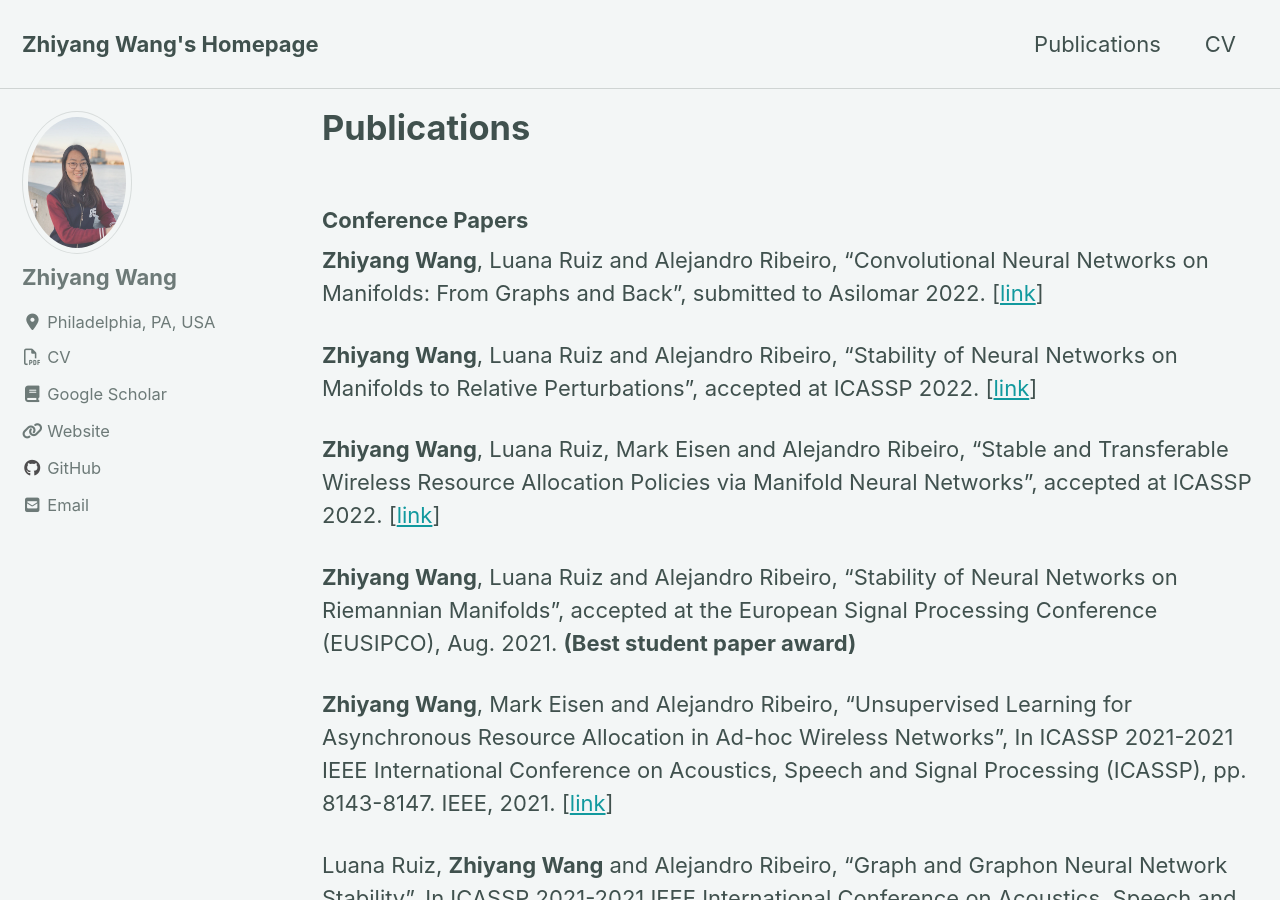
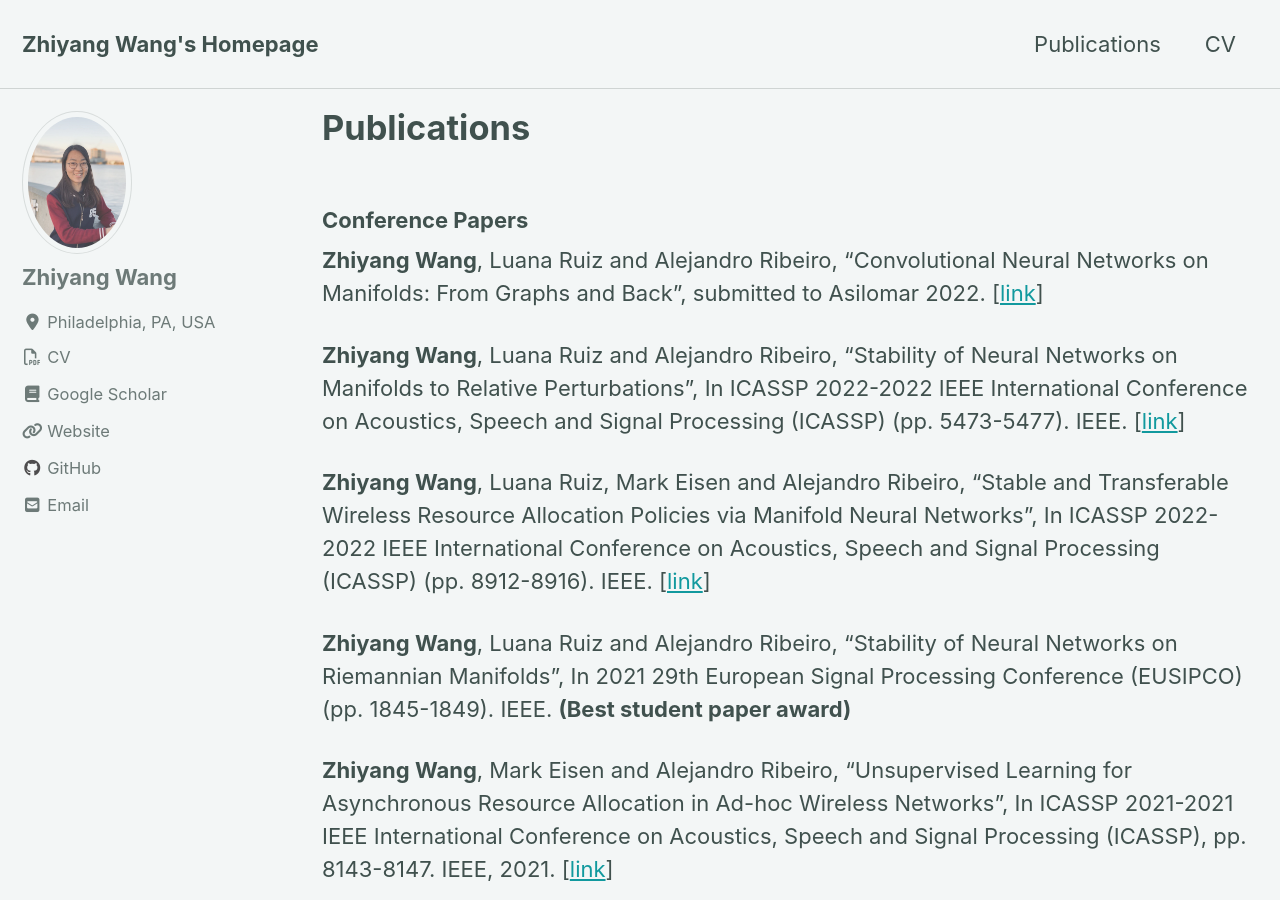
Before and after one commit to Zhiyang43/zhiyang43.github.io, a Jekyll site: the page built from _pages/publications.md, in a window 1280 px wide and 900 px high. Built offline with Jekyll 4.4.1, drawn with Linux system fonts in a browser that asks for light colours; cached includes are drawn as plain includes; nearby versions of some CDN libraries; some of the changed text lies outside the part shown.

Commit message:
Update publications.md

```diff
--- a/_pages/publications.md
+++ b/_pages/publications.md
@@ -12,12 +12,12 @@ author_profile: true
 <b>Zhiyang Wang</b>, Luana Ruiz and Alejandro Ribeiro, "Convolutional Neural Networks on Manifolds: From Graphs and Back", submitted to Asilomar 2022.  [[link](/Papers/convolution-asilomar2022.pdf)]<br>
 
 
-<b>Zhiyang Wang</b>, Luana Ruiz and Alejandro Ribeiro, "Stability of Neural Networks on Manifolds to Relative Perturbations", accepted at ICASSP 2022.  [[link](/Papers/stability_ICASSP2022.pdf)]<br>
+<b>Zhiyang Wang</b>, Luana Ruiz and Alejandro Ribeiro, "Stability of Neural Networks on Manifolds to Relative Perturbations", In ICASSP 2022-2022 IEEE International Conference on Acoustics, Speech and Signal Processing (ICASSP) (pp. 5473-5477). IEEE.  [[link](/Papers/stability_ICASSP2022.pdf)]<br>
 
 
-<b>Zhiyang Wang</b>, Luana Ruiz, Mark Eisen and Alejandro Ribeiro, "Stable and Transferable Wireless Resource Allocation Policies via Manifold Neural Networks", accepted at ICASSP 2022.  [[link](/Papers/Stable-icassp2022.pdf)]<br>
+<b>Zhiyang Wang</b>, Luana Ruiz, Mark Eisen and Alejandro Ribeiro, "Stable and Transferable Wireless Resource Allocation Policies via Manifold Neural Networks", In ICASSP 2022-2022 IEEE International Conference on Acoustics, Speech and Signal Processing (ICASSP) (pp. 8912-8916). IEEE.  [[link](/Papers/Stable-icassp2022.pdf)]<br>
 
-<b>Zhiyang Wang</b>, Luana Ruiz and Alejandro Ribeiro, "Stability of Neural Networks on Riemannian Manifolds", accepted at the European Signal Processing Conference (EUSIPCO), Aug. 2021. <b>(Best student paper award)</b>
+<b>Zhiyang Wang</b>, Luana Ruiz and Alejandro Ribeiro, "Stability of Neural Networks on Riemannian Manifolds", In 2021 29th European Signal Processing Conference (EUSIPCO) (pp. 1845-1849). IEEE. <b>(Best student paper award)</b>
 
 <b>Zhiyang Wang</b>, Mark Eisen and  Alejandro Ribeiro, "Unsupervised Learning for Asynchronous Resource Allocation in Ad-hoc Wireless Networks", In ICASSP 2021-2021 IEEE International Conference on Acoustics, Speech and Signal Processing (ICASSP), pp. 8143-8147. IEEE, 2021. [[link](/Papers/unsupervised-icassp21.pdf)]<br>
 
@@ -38,7 +38,7 @@ Cong Shen, <b>Zhiyang Wang</b>, Sofia S Villar and Mihaela van der Schaar, "Lear
 
 ### Journal Papers
 
-<b>Zhiyang Wang</b>, Mark Eisen and  Alejandro Ribeiro, "Learning Decentralized Wireless Resource Allocations with Graph Neural Networks," IEEE Trans. Signal Process. Accepted. <br>
+<b>Zhiyang Wang</b>, Mark Eisen and  Alejandro Ribeiro, "Learning Decentralized Wireless Resource Allocations with Graph Neural Networks," IEEE Transactions on Signal Processing 70 (2022): 1850-1863. <br>
 
 <b>Zhiyang Wang</b>, Ruida Zhou and Cong Shen, "Regional Multi-Armed Bandits with Partial Informativeness," IEEE Trans. Signal Process., Volume: 66, Issue: 21, Page(s): 5705-5717, Nov. 2018.<br>
 
```
